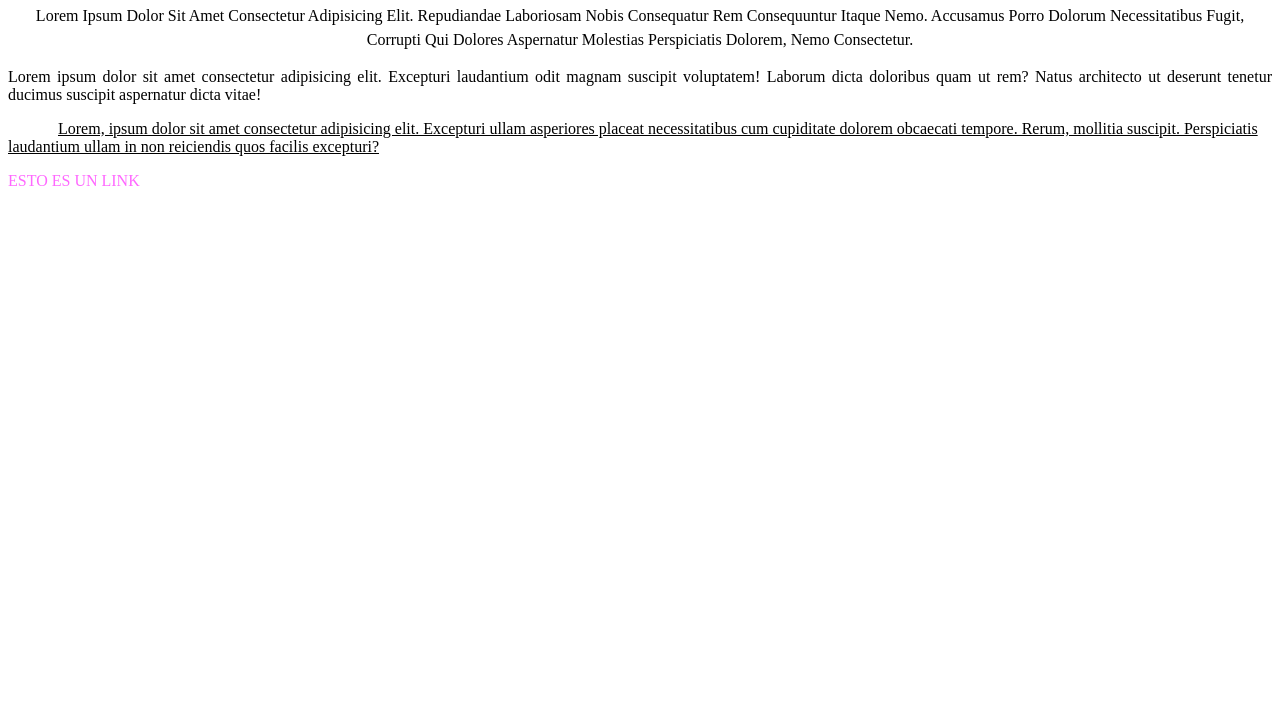
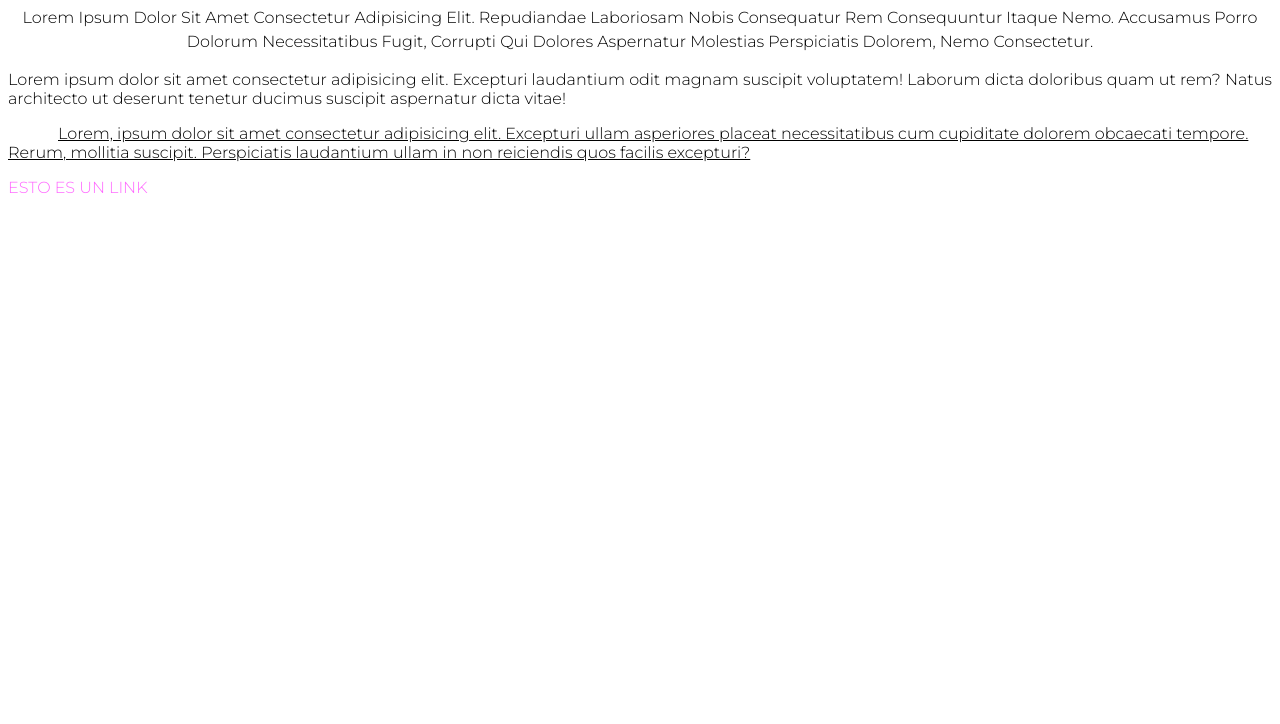
Before and after one commit to Fundamentos2122/prueba-EmanuelRico, a plain HTML site: page texto_y_fuentes.html in a window 1280 px wide. Shown: the part 76-800 px from the top of the page. Drawn offline with Linux system fonts and the light colour scheme.

Commit message:
Fuentes a traves de links

```diff
--- a/estilos/estilos_texto_y_fuentes.css
+++ b/estilos/estilos_texto_y_fuentes.css
@@ -33,3 +33,7 @@ h1{
 .height-1{
     line-height: 1.5;
 }
+
+body{
+    font-family: 'Montserrat';
+}
--- a/texto_y_fuentes.html
+++ b/texto_y_fuentes.html
@@ -4,8 +4,11 @@
     <meta charset="UTF-8">
     <meta http-equiv="X-UA-Compatible" content="IE=edge">
     <meta name="viewport" content="width=device-width, initial-scale=1.0">
+    <link rel="preconnect" href="https://fonts.googleapis.com">
+    <link rel="preconnect" href="https://fonts.gstatic.com" crossorigin>
+    <link href="https://fonts.googleapis.com/css2?family=Montserrat:wght@300&display=swap" rel="stylesheet">
+    <link rel="stylesheet" href="estilos/estilos_texto_y_fuentes.css">
     <title>Texto y Fuentes</title>
-    <link rel="stylesheet" href="estilos/estilos_texto_y_fuentes.css">
 </head>
 <body>
     <h1>Hello World Rico c:</h1>
```
